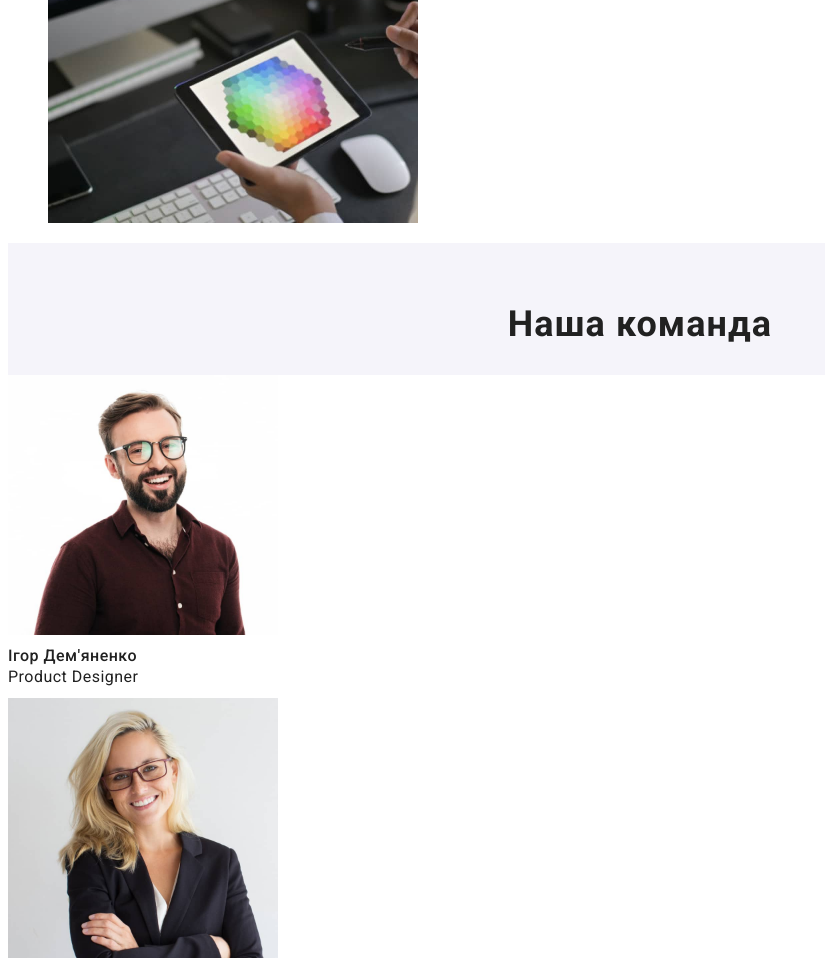
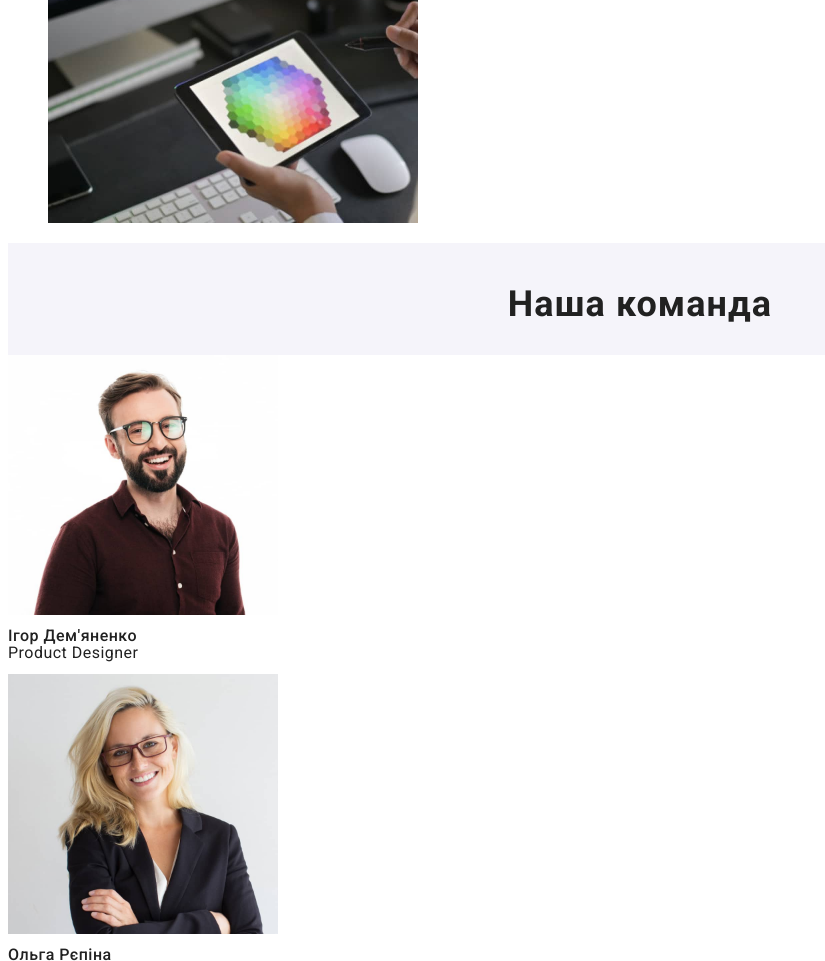
Before and after one commit to vilsmet/goit-markup-hw-02, a plain HTML site: page index.html in a window 1280 px wide. Shown: the part 1335-2296 px from the top of the page, without its empty margins (0-825 px from the left). Drawn offline with Linux system fonts and the light colour scheme.

Commit message:
final
correction

```diff
--- a/css/styles.css
+++ b/css/styles.css
@@ -121,7 +121,7 @@ body {
 }
 .staff {
   background-color: var(--button-color);
-  padding: 30px 0px;
+  padding: 10px 0px;
 }
 .staff .member {
   background-color: var(--accent2-color);
@@ -134,7 +134,7 @@ body {
   font-weight: 500;
   font-size: 16px;
   line-height: 1.19px;
-  margin-bottom: 20px;
+
 }
 .staff .position {
   color: var(--secondary-text-color)
```
